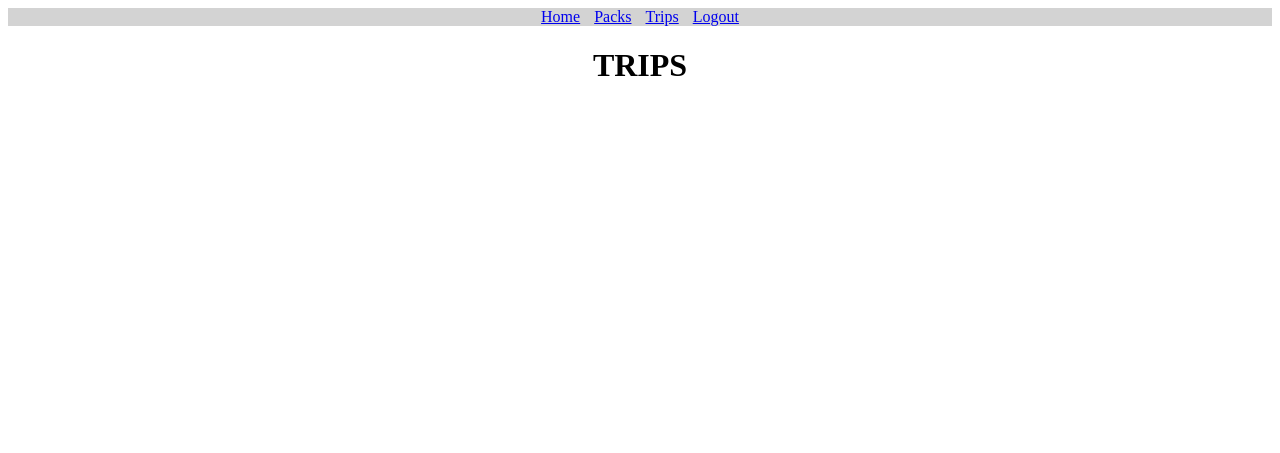
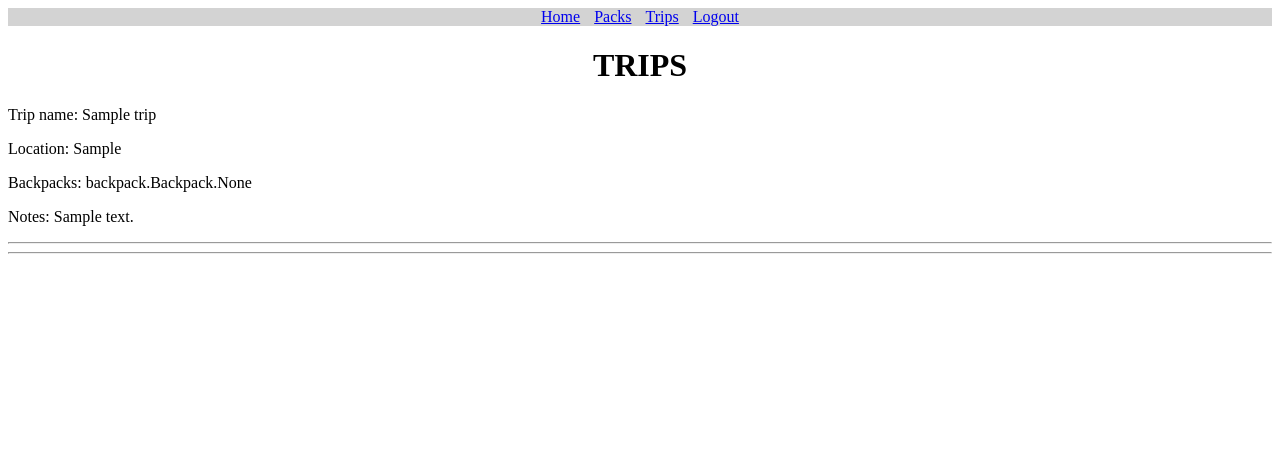
Before and after one commit to JackPound/pack-a-pack-old-, a Django app: template pack_a_pack/pack_a_pack/backpack/templates/trips.html in a window 1280 px wide. Shown: the top 453 px of the page. Run offline with Django 3.2, Linux system fonts and the light colour scheme; the template is opened without the code that fills it: values that come from a table or form of the project are taken from there, others are empty; tables that the repository leaves empty hold one stand-in row (values such as "Sample post"); parts of the project's set-up code (start-up, migrations or seed data) failed here and were passed over.

Commit message:
display trips

```diff
--- a/pack_a_pack/pack_a_pack/backpack/models.py
+++ b/pack_a_pack/pack_a_pack/backpack/models.py
@@ -4,6 +4,10 @@ from django.db.models.signals import post_save
 from django.dispatch import receiver
 # Create your models here.
 
+class Profile(models.Model):
+	user = models.OneToOneField(User, on_delete=models.CASCADE)
+	def __str__(self):
+		return self.user.username
 
 class Item(models.Model):
 	name = models.CharField(max_length=100)
@@ -16,6 +20,7 @@ class Backpack(models.Model):
 	name = models.CharField(max_length=100)
 	size = models.IntegerField()
 	items = models.ManyToManyField(Item, blank=True)
+	profile = models.ForeignKey(Profile, blank=True, null=True, on_delete=models.CASCADE)
 	def __str__(self):
 		return self.name
 
@@ -24,15 +29,10 @@ class Trip(models.Model):
 	location = models.CharField(max_length=100)
 	notes = models.CharField(max_length=300)
 	backpacks = models.ManyToManyField(Backpack, blank=True)
+	profile = models.ForeignKey(Profile, blank=True, null=True, on_delete=models.CASCADE)
 	def __str__(self):
 		return self.name
 
-class Profile(models.Model):
-	user = models.OneToOneField(User, on_delete=models.CASCADE)
-	backpacks = models.ForeignKey(Backpack, blank=True, null=True, on_delete=models.CASCADE)
-	trips = models.ForeignKey(Trip, blank=True, null=True, on_delete=models.CASCADE)
-	def __str__(self):
-		return self.user.username
 
 @receiver(post_save, sender=User)
 def create_user_profile(sender, instance, created, **kwargs):
--- a/pack_a_pack/pack_a_pack/backpack/templates/trips.html
+++ b/pack_a_pack/pack_a_pack/backpack/templates/trips.html
@@ -1,6 +1,13 @@
 {% extends 'base.html' %}
 {% block content %}
 
-<h1 class="pageHead">TRIPS</h1>
-
+	<h1 class="pageHead">TRIPS</h1>
+  	{% for trip in trips %}
+		<p>Trip name: {{ trip.name }}</p>
+		<p>Location: {{trip.location}}</p>
+		<p>Backpacks: {{trip.backpacks}}</p>
+		<p>Notes: {{trip.notes}}</p>
+		<hr />
+	{% endfor %}
+		<hr />
 {% endblock %}
```
Also changed, not shown: pack_a_pack/pack_a_pack/backpack/views.py (+16 -1 lines), pack_a_pack/pack_a_pack/backpack/migrations/0004_trip_owner.py (added), pack_a_pack/pack_a_pack/backpack/migrations/0005_remove_trip_owner.py (added), pack_a_pack/pack_a_pack/backpack/migrations/0006_auto_20180605_2313.py (added).
